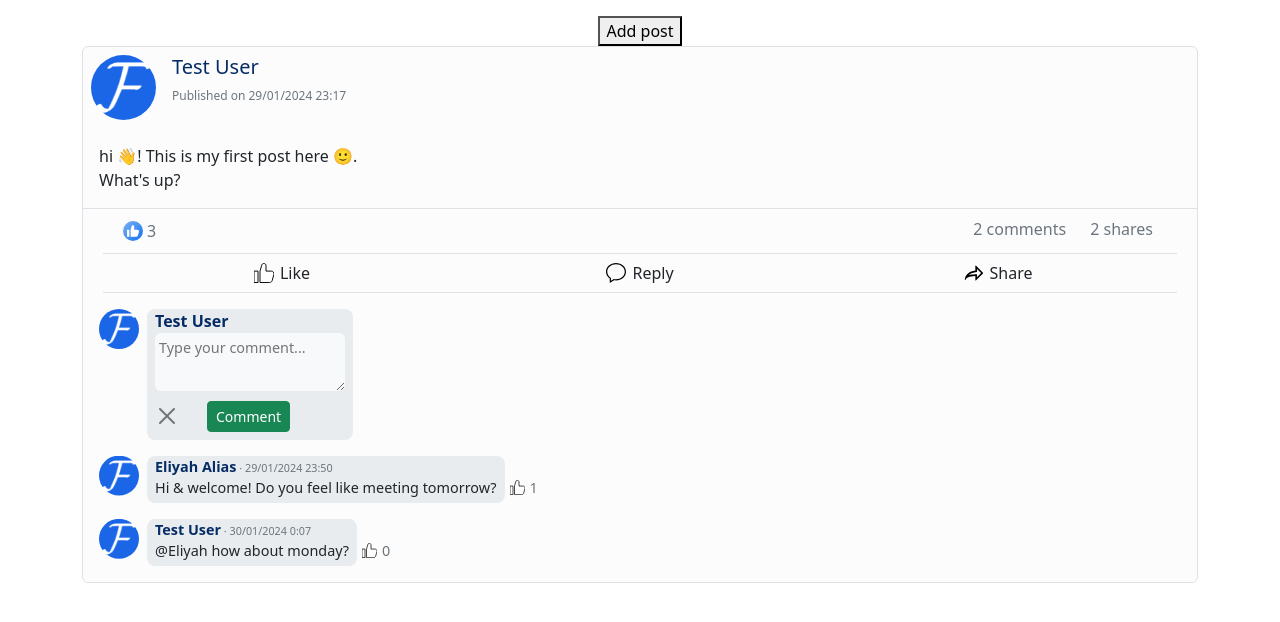
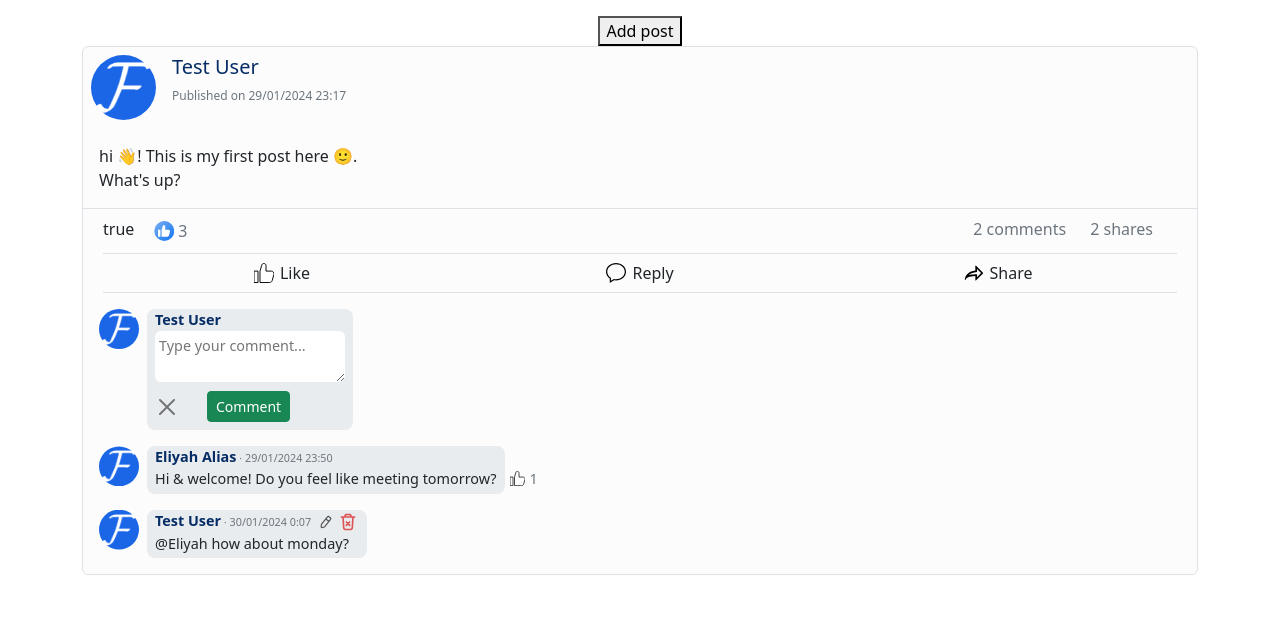
Before and after one commit to AsifMadar/Foobar-BIU-web, a React (Create React App) app: page / in a window 1280 px wide. Both pictures are taken after a click on the button "Reply". Shown: the top 622 px of the page. Built offline with nearby package versions, Linux system fonts and the light colour scheme.

Commit message:
Add edit/delete buttons to comments, allow replying

```diff
--- a/src/Comment/Comment.css
+++ b/src/Comment/Comment.css
@@ -27,6 +27,10 @@
 	}
 }
 
+.edit-comment img {
+	width: 15px;
+}
+
 /* Theme */
 body.light-theme {
 	--comment-border-color: #dee2e6;
--- a/src/Comment/Comment.js
+++ b/src/Comment/Comment.js
@@ -1,7 +1,11 @@
 import './Comment.css'
+import { createRef } from 'react'
+import { timestampToStr } from '../utils/timestampToStr.js'
+import { useState } from 'react'
+import deleteIcon from '../img/trash-icon.svg'
+import editIcon from '../img/pencil-icon.svg'
+import likeBtnBlue from '../img/like-btn-blue.svg'
 import likeBtnWhite from '../img/like-btn-white.svg'
-import likeBtnBlue from '../img/like-btn-blue.svg'
-import { timestampToStr } from '../utils/timestampToStr.js'
 
 /** @typedef {import('../data/posts.json').User} User */
 /** @typedef {import('../data/posts.json').Comment} Comment */
@@ -9,13 +13,53 @@ import { timestampToStr } from '../utils/timestampToStr.js'
 /**
  * @param {object} props
  * @param {Comment} props.details
- * @param {(like: boolean) => void} props.toggleLike Will be called when the user clicks "Like"
+ * @param {(newDetails: Comment | null) => void} props.updateDetails Will be called when the comment data has to be changed
+ * @param {() => void} props.editFailed Will be called when an edit to the comment was cancelled or posted with empty contents
  * @param {Record<string, User>} props.users A map of all users
  * @param {User} props.currentUser
+ * @param {boolean} props.editImmediately Immediately open the comment in "edit" mode
  */
-function Comment({ currentUser, details, toggleLike }) {
+function Comment({
+    currentUser,
+    updateDetails,
+    details,
+    editImmediately,
+    editFailed,
+}) {
+    const [isEditing, setIsEditing] = useState(!!editImmediately)
+    const author = details.author
     const isLikedByMe = details.likes.includes(currentUser)
-    const author = details.author
+    const newCommentTextRef = createRef()
+
+    function updateCommentText() {
+        const newText = newCommentTextRef.current.value
+        // Update the comment's contents if the new text isn't empty
+        if (newText.trim()) {
+            const detailsCopy = structuredClone(details)
+            detailsCopy.contents = newText
+            updateDetails(detailsCopy)
+        } else {
+            editFailed?.()
+        }
+        setIsEditing(false)
+    }
+
+    function handleLike() {
+        const detailsCopy = structuredClone(details)
+        if (isLikedByMe) {
+            const currentUserIndex = detailsCopy.likes.indexOf(currentUser)
+            detailsCopy.likes.splice(currentUserIndex, 1)
+        } else {
+            detailsCopy.likes.push(currentUser)
+        }
+        updateDetails(detailsCopy)
+    }
+
+    function cancelEdit() {
+        newCommentTextRef.current.value = details.contents
+        editFailed?.()
+        setIsEditing(false)
+    }
 
     return (
         <div className="comment m-3 d-flex flex-row">
@@ -29,18 +73,58 @@ function Comment({ currentUser, details, toggleLike }) {
                     <span className="comment-author-name fw-semibold">
                         {author.displayName}
                     </span>
+                    {!isEditing && (
                         <span className="comment-time">
                             {' '}
                             · {timestampToStr(details.timestamp)}
                         </span>
+                    )}
+
+                    {!isEditing && author.username === currentUser.username && (
+                        <span className="edit-delete-section">
+                            <button
+                                className="edit-comment btn icon-link p-0 ms-1"
+                                onClick={() => setIsEditing(true)}>
+                                <img src={editIcon} alt="Edit comment" />
+                            </button>
+                            <button
+                                className="delete-comment btn icon-link p-0"
+                                onClick={() => updateDetails(null)}>
+                                <img src={deleteIcon} alt="Delete comment" />
+                            </button>
+                        </span>
+                    )}
                 </div>
+
+                {isEditing ? (
+                    <div className="text-start">
+                        <textarea
+                            className="new-comment-text border-0 p-1 rounded"
+                            placeholder="Type your comment..."
+                            ref={newCommentTextRef}
+                            defaultValue={details.contents}
+                        />
+                        <div>
+                            <button
+                                className="btn me-4 btn-close"
+                                onClick={cancelEdit}></button>
+                            <button
+                                className="btn m-1 btn-sm btn-success"
+                                onClick={updateCommentText}>
+                                Comment
+                            </button>
+                        </div>
+                    </div>
+                ) : (
                     <div className="text-start">{details.contents}</div>
+                )}
             </div>
+            {author.username !== currentUser.username && (
                 <span className="comment-likes align-bottom d-flex flex-column justify-content-end">
                     <span>
                         <button
                             className="btn icon-link"
-                        onClick={() => toggleLike(!isLikedByMe)}>
+                            onClick={() => handleLike(!isLikedByMe)}>
                             <img
                                 src={isLikedByMe ? likeBtnBlue : likeBtnWhite}
                                 alt="Like the comment"
@@ -49,6 +133,7 @@ function Comment({ currentUser, details, toggleLike }) {
                         {details.likes.length}
                     </span>
                 </span>
+            )}
         </div>
     )
 }
--- a/src/Post/Post.js
+++ b/src/Post/Post.js
@@ -1,5 +1,4 @@
 import './Post.css'
-import { createRef } from 'react'
 import { timestampToStr } from '../utils/timestampToStr.js'
 import { usernamesToStr } from '../utils/usernamesToStr.js'
 import { useState } from 'react'
@@ -26,7 +25,6 @@ function Post({ currentUser, details, updateDetails }) {
     const author = details.author
 
     const [isCommenting, setIsCommenting] = useState(false)
-    const newCommentTextRef = createRef()
 
     function handleLike() {
         const detailsCopy = structuredClone(details)
@@ -39,30 +37,24 @@ function Post({ currentUser, details, updateDetails }) {
         updateDetails(detailsCopy)
     }
 
-    function toggleCommentLike(i, like) {
+    function updateComment(i, newComment) {
         const detailsCopy = structuredClone(details)
-        const newComments = detailsCopy.comments
-        if (like) {
-            newComments[i].likes.push(currentUser)
+        const newArray = [...details.comments]
+        if (newComment) {
+            newArray.splice(i, 1, newComment)
         } else {
-            const currentUserIndex = newComments[i].likes.indexOf(currentUser)
-            newComments[i].likes.splice(currentUserIndex, 1)
+            newArray.splice(i, 1)
         }
+        detailsCopy.comments = newArray
         updateDetails(detailsCopy)
     }
 
-    function postComment() {
-        const text = newCommentTextRef.current.value
+    function postNewComment(commentDetails) {
         // Post the new comment if it is not empty
-        if (text.trim()) {
-            const newComment = {
-                author: currentUser,
-                contents: text,
-                likes: [],
-                timestamp: Date.now(),
-            }
+        if (commentDetails.contents.trim()) {
+            commentDetails.timestamp = Date.now()
             const detailsCopy = structuredClone(details)
-            detailsCopy.comments.push(newComment)
+            detailsCopy.comments.push(commentDetails)
             updateDetails(detailsCopy)
         }
         setIsCommenting(false)
@@ -88,6 +80,7 @@ function Post({ currentUser, details, updateDetails }) {
             <article className="text-start p-3">{details.contents}</article>
             <footer className="border-top container">
                 <div className="row m-2">
+                    {isCommenting.toString()}
                     <span className="likes-count col text-start ps-3 tooltip-container">
                         <img
                             className="post-like-icon icon-link m-1"
@@ -143,45 +136,26 @@ function Post({ currentUser, details, updateDetails }) {
             </footer>
             <footer>
                 {isCommenting && (
-                    <div className="new-comment m-3 d-flex flex-row">
-                        <img
-                            className="comment-author-img"
-                            alt={
-                                'Profile picture of ' + currentUser.displayName
-                            }
-                            src={currentUser.imageURL}
-                        />
-                        <div className="comment-body ms-2 ps-2 pb-1 pe-2 rounded-3 text-start">
-                            <span className="comment-author-name fw-semibold">
-                                {currentUser.displayName}
-                            </span>
-                            <div className="text-start">
-                                <textarea
-                                    className="new-comment-text border-0 p-1 rounded"
-                                    placeholder="Type your comment..."
-                                    ref={newCommentTextRef}
-                                />
-                            </div>
-                            <div>
-                                <button
-                                    className="btn me-4 btn-close"
-                                    onClick={() =>
-                                        setIsCommenting(false)
-                                    }></button>
-                                <button
-                                    className="btn m-1 btn-sm btn-success"
-                                    onClick={postComment}>
-                                    Comment
-                                </button>
-                            </div>
-                        </div>
-                    </div>
+                    <Comment
+                        currentUser={currentUser}
+                        updateDetails={postNewComment}
+                        details={{
+                            author: currentUser,
+                            contents: '',
+                            likes: [],
+                            timestamp: new Date(0),
+                        }}
+                        editImmediately={true}
+                        editFailed={() => setIsCommenting(false)}
+                    />
                 )}
                 {details.comments.map((comment, i) => (
                     <Comment
                         key={i}
                         currentUser={currentUser}
-                        toggleLike={val => toggleCommentLike(i, val)}
+                        updateDetails={newComment =>
+                            updateComment(i, newComment)
+                        }
                         details={comment}
                     />
                 ))}
```
Also changed, not shown: src/img/pencil-icon.svg (added), src/img/trash-icon.svg (added). Lines whose indentation alone changed are shown as unchanged.
